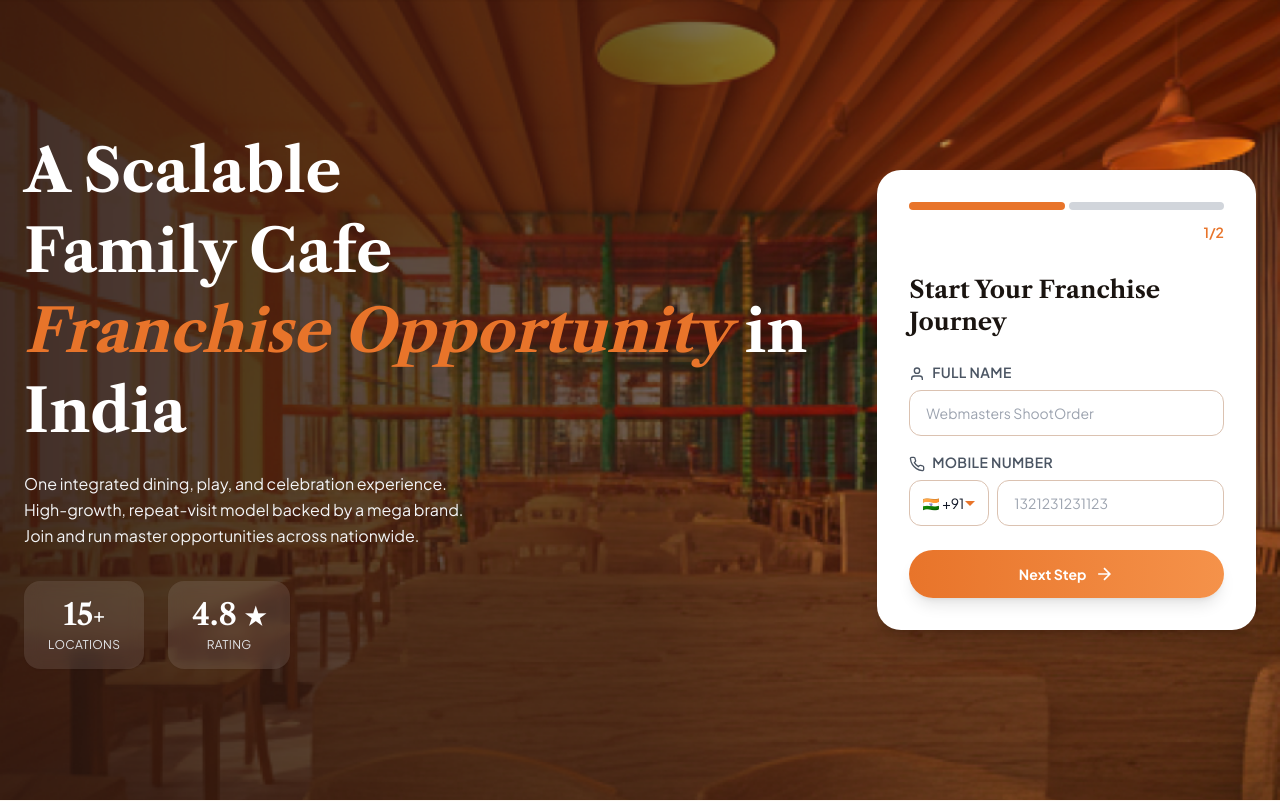
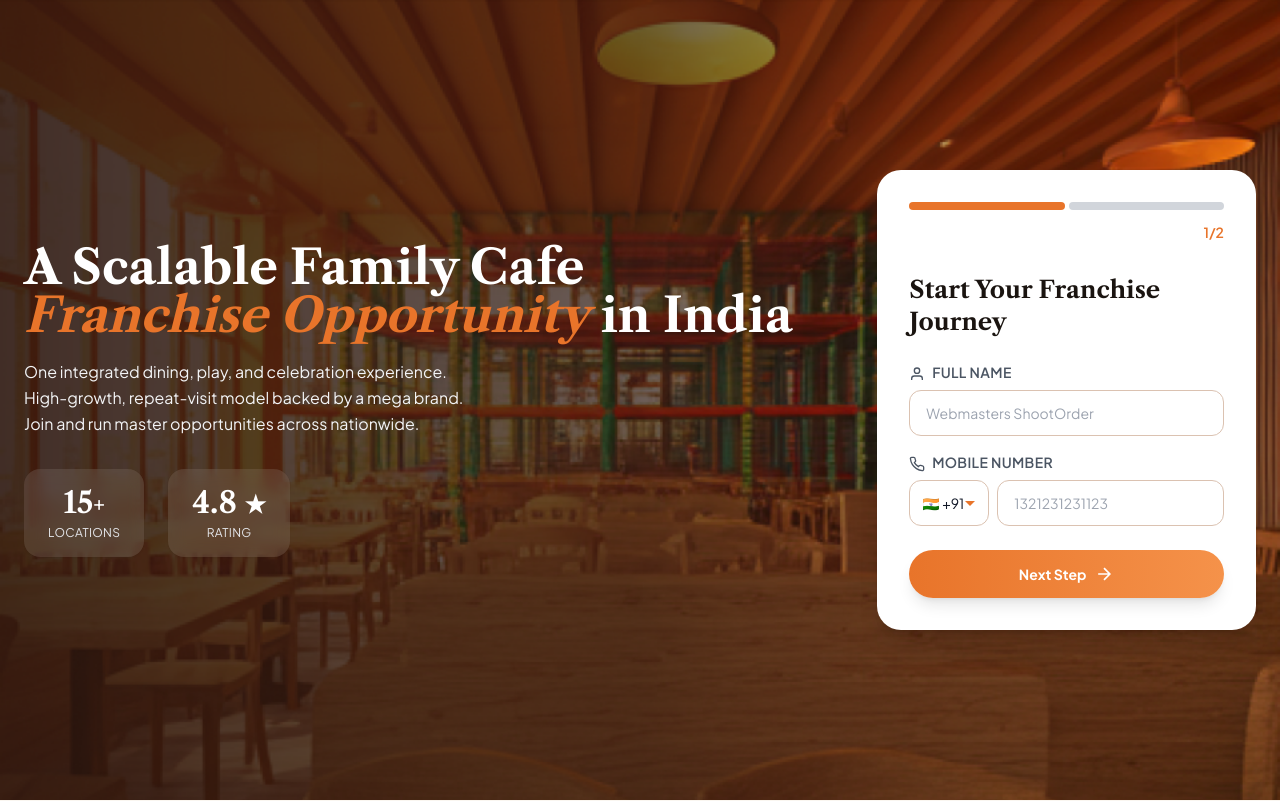
Before and after one commit to techlead-shootorder/Chootobheem, a PHP site: page / in a window 1280 px wide. Shown: the part 72-873 px from the top of the page. Run offline with PHP 8.4, Linux system fonts and the light colour scheme; some libraries are stand-ins or nearby versions.

Commit message:
Put headline on single line
Removed line breaks from 'A Scalable Family Cafe Franchise Opportunity in India' to display as one continuous line.

```diff
--- a/index.php
+++ b/index.php
@@ -162,10 +162,8 @@ $nav_links = ["Experience", "Menu", "Membership", "Birthdays", "Locations", "Fra
       <div class="space-y-8 text-white lg:col-span-2">
         <div>
 
-          <h1 class="font-heading text-4xl md:text-5xl lg:text-6xl font-bold text-white !leading-[80px]">
-            A Scalable<br />Family Cafe<br />
-            <em class="italic-orange">Franchise Opportunity</em>
-            in India
+          <h1 class="font-heading text-3xl md:text-4xl lg:text-5xl font-bold text-white leading-tight">
+            A Scalable Family Cafe <em class="italic-orange">Franchise Opportunity</em> in India
           </h1>
           <p class="font-body text-gray-100 mt-5 text-base leading-relaxed max-w-md">
             One integrated dining, play, and celebration experience.
```
